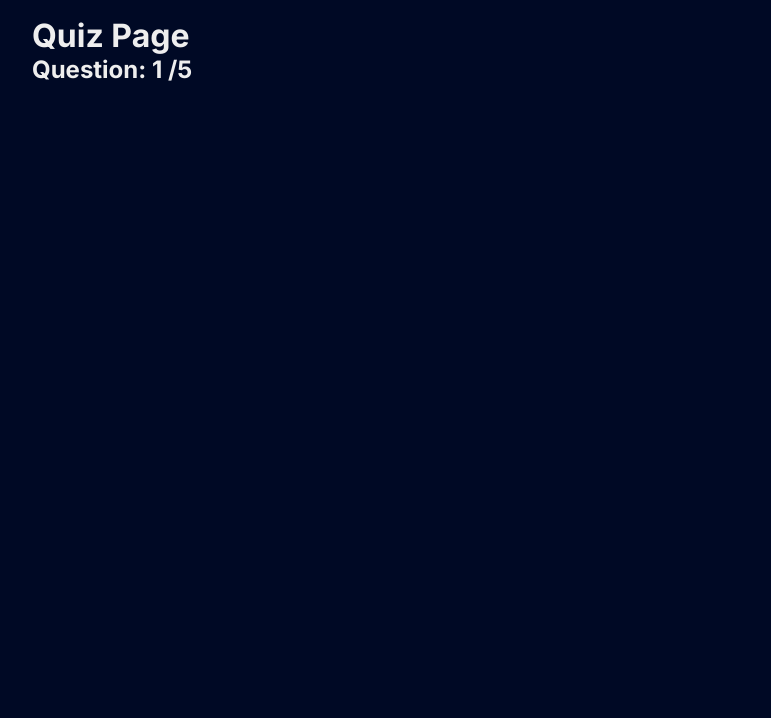
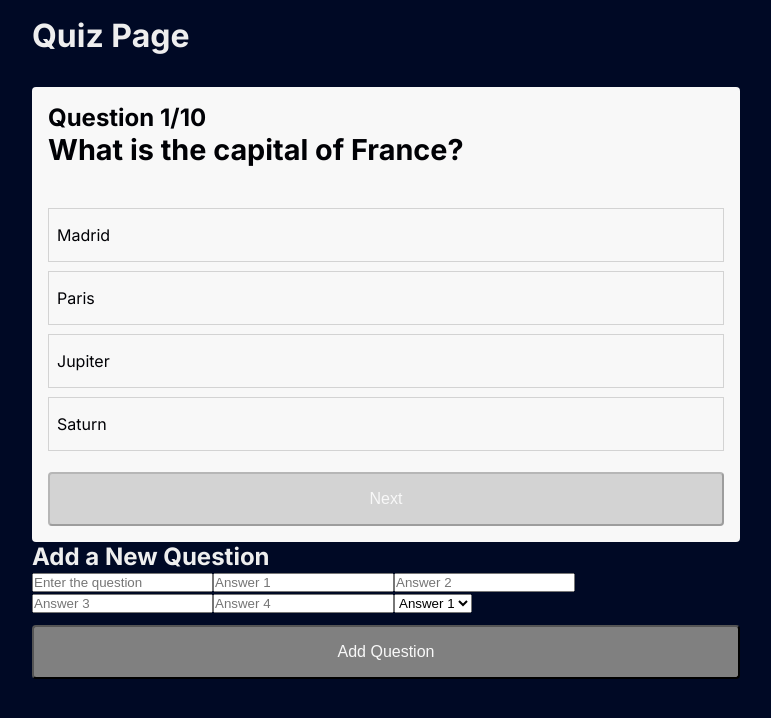
Before and after one commit to Ikem98/Quiz_app, a Next.js app: page /quiz in a window 1280 px wide. Shown: the top 718 px of the page, without its empty margins (254-1025 px from the left). Built offline with nearby package versions, Linux system fonts and the light colour scheme.

Commit message:
updated to add user inputss

```diff
--- a/app/data.js
+++ b/app/data.js
@@ -1,11 +1,12 @@
-export const quiz ={
-    totalQuestions: 5,
-    questions:[
-
-            {id: 1,
+export const quiz = {
+    totalQuestions: 10,
+    questions: [
+        {
+            id: 1,
             question: 'What is the capital of France?',
             answers: ['Madrid', 'Paris', 'Jupiter', 'Saturn'],
-    correctAnswer: 'Jupiter',},
+            correctAnswer: 'Paris',
+        },
         {
             id: 2,
             question: 'What is the largest planet in our solar system?',
@@ -30,10 +31,46 @@ export const quiz ={
             answers: ['Steve Jobs', 'Bill Gates', 'Elon Musk', 'Mark Zuckerberg'],
             correctAnswer: 'Bill Gates',
         },
+        {
+            id: 6,
+            question: 'What year did the Titanic sink?',
+            answers: ['1912', '1905', '1898', '1923'],
+            correctAnswer: '1912',
+        },
+        {
+            id: 7,
+            question: 'Who wrote "Hamlet"?',
+            answers: ['Charles Dickens', 'William Shakespeare', 'Jane Austen', 'Leo Tolstoy'],
+            correctAnswer: 'William Shakespeare',
+        },
+        {
+            id: 8,
+            question: 'What chemical element has the symbol "O"?',
+            answers: ['Oxygen', 'Gold', 'Silver', 'Iron'],
+            correctAnswer: 'Oxygen',
+        },
+        {
+            id: 9,
+            question: 'What is the longest river in the world?',
+            answers: ['Amazon', 'Nile', 'Yangtze', 'Mississippi'],
+            correctAnswer: 'Nile',
+        },
+        {
+            id: 10,
+            question: 'What is the currency of Japan?',
+            answers: ['Yuan', 'Ringgit', 'Yen', 'Rupee'],
+            correctAnswer: 'Yen',
+        }
+    ]
+};
 
+// Function to shuffle the questions
+function shuffleArray(array) {
+    for (let i = array.length - 1; i > 0; i--) {
+        const j = Math.floor(Math.random() * (i + 1));
+        [array[i], array[j]] = [array[j], array[i]];
+    }
+}
 
-
-
-
-],
-};
+// Shuffle the questions
+shuffleArray(quiz.questions);
--- a/app/globals.css
+++ b/app/globals.css
@@ -75,3 +75,6 @@ li {
 .container p {
   padding: 8px 0;
 }
+.question-header{
+  color: #000105;
+}
--- a/app/quiz/page.jsx
+++ b/app/quiz/page.jsx
@@ -1,35 +1,111 @@
 "use client";
-import React, {useState} from 'react'
-import { quiz } from '../data';
+import React, { useState } from 'react';
+import { quiz } from '../data.js';
 
-const page = () => {
+const Page = () => {
   const [activeQuestion, setActiveQuestion] = useState(0);
-    const [selectedAnswer, setSelectedAnswer] = useState('');
-    const [ checked, setChecked] = useState(false);
+  const [selectedAnswer, setSelectedAnswer] = useState(false);
+  const [checked, setChecked] = useState(false);
   const [selectedAnswerIndex, setSelectedAnswerIndex] = useState(null);
   const [showResult, setShowResult] = useState(false);
-    const [result, setResult] = useState ({
+  const [result, setResult] = useState({
     score: 0,
     correctAnswers: 0,
     wrongAnswers: 0,
   });
+  const [newQuestion, setNewQuestion] = useState('');
+  const [newAnswers, setNewAnswers] = useState(['', '', '', '']);
+  const [correctIndex, setCorrectIndex] = useState(0);
 
-    const {questions} = quiz;
-    const { question, answers, correctAnswer } = questions[activeQuestion];
+  const { questions } = quiz;
+
+  const onAnswerSelected = (answer, idx) => {
+    setChecked(true);
+    setSelectedAnswerIndex(idx);
+    setSelectedAnswer(answer === questions[activeQuestion].correctAnswer);
+  };
+
+  const nextQuestion = () => {
+    setResult(prev => selectedAnswer
+        ? { ...prev, score: prev.score + 5, correctAnswers: prev.correctAnswers + 1 }
+        : { ...prev, wrongAnswers: prev.wrongAnswers + 1 });
+    const nextIndex = activeQuestion !== questions.length - 1 ? activeQuestion + 1 : 0;
+    setActiveQuestion(nextIndex);
+    setShowResult(nextIndex === 0);
+    setSelectedAnswerIndex(null);
+    setChecked(false);
+  };
+
+  const handleAddQuestion = () => {
+    if (newQuestion && newAnswers.every(answer => answer.trim() !== '') && newAnswers.length === 4) {
+      const updatedQuestions = [
+        ...questions,
+        {
+          id: questions.length + 1,
+          question: newQuestion,
+          answers: newAnswers,
+          correctAnswer: newAnswers[correctIndex]
+        }
+      ];
+      quiz.questions = updatedQuestions;  // Update the global quiz object
+      setNewQuestion('');
+      setNewAnswers(['', '', '', '']);
+      setCorrectIndex(0);
+    } else {
+      alert('Please fill in all fields correctly.');
+    }
+  };
 
   return (
     <div className='container'>
       <h1>Quiz Page</h1>
+      {!showResult ? (
+        <div className='quiz-container'>
+          <h2 className='question-header'>Question {activeQuestion + 1}/{questions.length}</h2>
+          <h3>{questions[activeQuestion].question}</h3>
+          <ul>
+            {questions[activeQuestion].answers.map((answer, idx) => (
+              <li key={idx} onClick={() => onAnswerSelected(answer, idx)}
+                  className={selectedAnswerIndex === idx ? 'li-selected' : 'li-hover'}>
+                {answer}
+              </li>
+            ))}
+          </ul>
+          <button onClick={nextQuestion} disabled={!checked} className={!checked ? 'btn-disabled' : 'btn'}>
+            {activeQuestion === questions.length - 1 ? 'Finish' : 'Next'}
+          </button>
+        </div>
+      ) : (
+        <div className='quiz-container'>
+          <h2>Results</h2>
+          <p>Overall Score: {((result.score / (questions.length * 5)) * 100).toFixed(2)}%</p>
+          <p>Total Questions: {questions.length}</p>
+          <p>Total Score: {result.score}</p>
+          <p>Correct Answers: {result.correctAnswers}</p>
+          <p>Wrong Answers: {result.wrongAnswers}</p>
+          <button onClick={() => window.location.reload()}>Restart</button>
+        </div>
+      )}
+      <div className='add-question-container'>
+        <h2>Add a New Question</h2>
+        <input type="text" placeholder="Enter the question" value={newQuestion} onChange={e => setNewQuestion(e.target.value)} />
+        {newAnswers.map((answer, idx) => (
+          <input key={idx} type="text" placeholder={`Answer ${idx + 1}`} value={answer}
+                 onChange={e => {
+                   const updatedAnswers = newAnswers.slice();
+                   updatedAnswers[idx] = e.target.value;
+                   setNewAnswers(updatedAnswers);
+                 }} />
+        ))}
+        <select value={correctIndex} onChange={e => setCorrectIndex(parseInt(e.target.value, 10))}>
+          {newAnswers.map((_, idx) => (
+            <option key={idx} value={idx}>{`Answer ${idx + 1}`}</option>
+          ))}
+        </select>
+        <button onClick={handleAddQuestion}>Add Question</button>
+      </div>
+    </div>
+  );
+};
 
-        <div>
-            <h2>
-                Question: {activeQuestion + 1}
-                <span> /{questions.length}</span>
-            </h2>
-        </div>
-
-        </div>
-  )
-}
-
-export default page
+export default Page;
```
Lines whose indentation alone changed are shown as unchanged.
